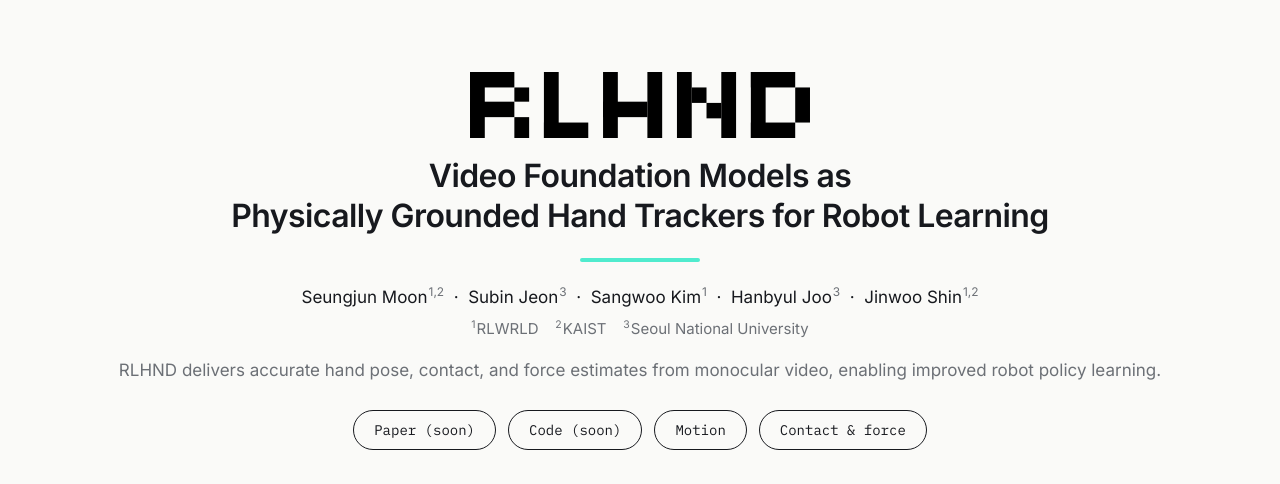
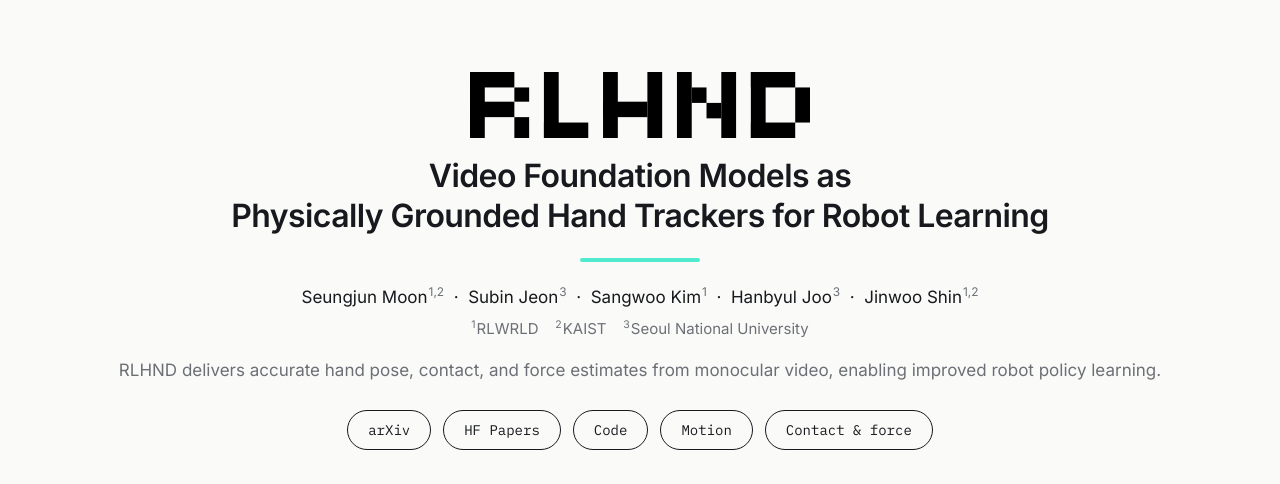
Before and after one commit to seungjun-moon/rlhnd, a plain HTML site: page index.html in a window 1280 px wide. Shown: the top 484 px of the page. Drawn offline with Linux system fonts and the light colour scheme.

Commit message:
Link paper (arXiv, HF Papers) and code buttons
Co-Authored-By: Claude Fable 5.1 <noreply@anthropic.com>

```diff
--- a/index.html
+++ b/index.html
@@ -185,8 +185,9 @@
   <p class="affils"><sup>1</sup>RLWRLD &nbsp;&nbsp; <sup>2</sup>KAIST &nbsp;&nbsp; <sup>3</sup>Seoul National University</p>
   <p class="summary">RLHND delivers accurate hand pose, contact, and force estimates from monocular video, enabling improved robot policy learning.</p>
   <div class="btns">
-    <a class="btn" href="#" aria-disabled="true">Paper (soon)</a>
-    <a class="btn" href="#" aria-disabled="true">Code (soon)</a>
+    <a class="btn" href="https://arxiv.org/abs/2610.09455" target="_blank" rel="noopener">arXiv</a>
+    <a class="btn" href="https://huggingface.co/papers/2610.09455" target="_blank" rel="noopener">HF Papers</a>
+    <a class="btn" href="https://github.com/seungjun-moon/rlhnd" target="_blank" rel="noopener">Code</a>
     <a class="btn" href="#results">Motion</a>
     <a class="btn" href="#tactile">Contact &amp; force</a>
   </div>
@@ -237,7 +238,7 @@
     performance across various benchmark datasets for pose estimation, while also
     achieving state-of-the-art performance in contact and force estimation. Moreover, we demonstrate
     the utility of RLHND for robot learning through retargeting results and real-world robot
-    experiments. The code will be publicly released here after the review.
+    experiments. Code will be released at <a href="https://github.com/seungjun-moon/rlhnd">github.com/seungjun-moon/rlhnd</a>.
   </p>
 </section>
 
```
Also changed, not shown: 1 other file.
